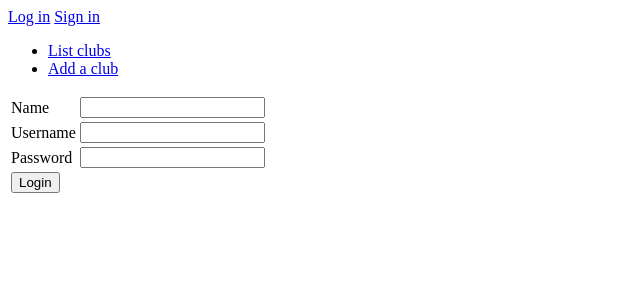
After one commit to elehtine/Harrastuslista, a Flask app: page /auth/signin in a window 1280 px wide. The commit adds this page. Shown: the top 300 px of the page, without its empty margins (0-640 px from the left). Run offline with Flask 2, Linux system fonts and the light colour scheme.

Commit message:
Add sign in form

```diff
--- a/application/auth/forms.py
+++ b/application/auth/forms.py
@@ -7,3 +7,11 @@ class LoginForm(FlaskForm):
 
     class Meta:
         csrf = False
+
+class SigninForm(FlaskForm):
+    name = StringField("Name")
+    username = StringField("Username")
+    password = PasswordField("Password")
+
+    class Meta:
+        csrf = False
--- a/application/auth/views.py
+++ b/application/auth/views.py
@@ -1,9 +1,9 @@
 from flask import render_template, request, redirect, url_for
 from flask_login import login_user, logout_user
 
-from application import app
+from application import app, db
 from application.auth.models import User
-from application.auth.forms import LoginForm
+from application.auth.forms import LoginForm, SigninForm
 
 @app.route("/auth/login", methods = ["GET", "POST"])
 def auth_login():
@@ -17,6 +17,21 @@ def auth_login():
         return render_template("auth/loginform.html", form = form,
                                error = "No such username or password")
 
+    login_user(user)
+    return redirect(url_for("index"))
+
+@app.route("/auth/signin", methods = ["GET", "POST"])
+def auth_signin():
+    if request.method == "GET":
+        return render_template("auth/signinform.html", form = SigninForm())
+
+    print("POST - /auth/signin")
+    form = SigninForm(request.form)
+    print("form: ", form)
+    user = User(form.name.data, form.username.data, form.password.data)
+
+    db.session().add(user)
+    db.session().commit()
 
     login_user(user)
     return redirect(url_for("index"))
--- /dev/null
+++ b/application/templates/auth/signinform.html
@@ -0,0 +1,36 @@
+{% extends "layout.html" %}
+
+{% block body %}
+<form method="POST" action="{{ url_for('auth_signin') }}">
+  <table>
+    <tr>
+      <td>
+        {{ form.name.label }}
+      </td>
+      <td>
+        {{ form.name }}
+      </td>
+    </tr>
+    <tr>
+      <td>
+        {{ form.username.label }}
+      </td>
+      <td>
+        {{ form.username }}
+      </td>
+    </tr>
+    <tr>
+      <td>
+        {{ form.password.label }}
+      </td>
+      <td>
+        {{ form.password }}
+      </td>
+    </tr>
+    <tr>
+      <td colspan="2">
+        <input type="submit" value="Login"/>
+      </td>
+    </tr>
+</form>
+{% endblock %}
--- a/application/templates/layout.html
+++ b/application/templates/layout.html
@@ -11,7 +11,8 @@
       Kirjautunut nimellä {{ current_user.name }} <a href="{{ url_for('auth_logout') }}">Logout</a>
       </p>
     {% else %}
-      <a href="{{ url_for('auth_login') }}">Login</a>
+      <a href="{{ url_for('auth_login') }}">Log in</a>
+      <a href="{{ url_for('auth_signin') }}">Sign in</a>
     {% endif %}
 
     <ul>
```
